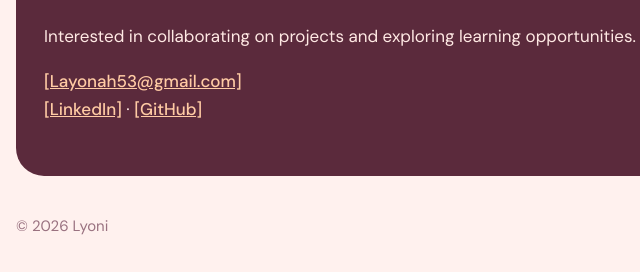
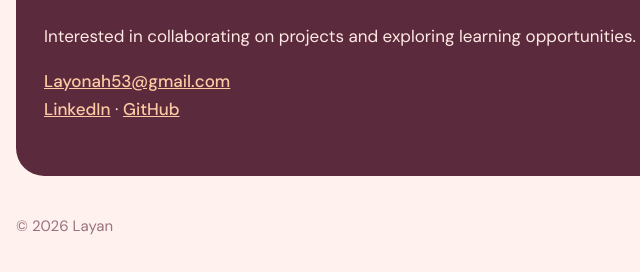
Before and after one commit to Lyonah/Portfolio, a plain HTML site: page index.html in a window 1280 px wide. Shown: the part 3545-3817 px from the top of the page, 196-836 px from the left. Drawn offline with nearby package versions, Linux system fonts and the light colour scheme.

Commit message:
Update contact information and footer name

```diff
--- a/index.html
+++ b/index.html
@@ -315,11 +315,11 @@ html {
       <h2>Let’s talk</h2>
       <p>Interested in collaborating on projects
       and exploring learning opportunities.</p>
-      <p><a href="mailto:Layonah53@gmail.com">[Layonah53@gmail.com]</a><br>
-      <a href="https://www.linkedin.com/in/layan-alhendi/?isSelfProfile=true">[LinkedIn]</a> · <a href="https://github.com/lyonah">[GitHub]</a></p>
+      <p><a href="mailto:Layonah53@gmail.com">Layonah53@gmail.com</a><br>
+      <a href="https://www.linkedin.com/in/layan-alhendi/?isSelfProfile=true">LinkedIn</a> · <a href="https://github.com/lyonah">GitHub</a></p>
     </div>
   </section>
-  <footer>© 2026 Lyoni</footer>
+  <footer>© 2026 Layan</footer>
 </div>
 
 <script>
```
